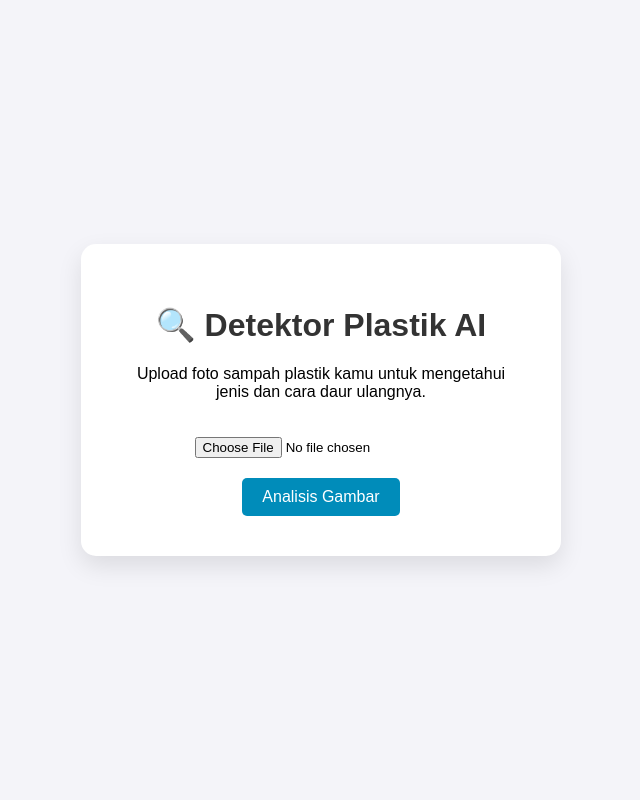
After one commit to anseldn/AIClassModel, a Flask app: template templates/main.html in a window 1280 px wide. The commit adds this page. Shown: the whole page, without its empty margins (319-959 px from the left). Run offline with Flask 3, Linux system fonts and the light colour scheme; the template is opened without the code that fills it, so the values that code supplies are empty.

Commit message:
ngati css gk semua di dalam file html jadi terpisah

```diff
--- /dev/null
+++ b/templates/main.css
@@ -0,0 +1,39 @@
+body {
+    font-family: sans-serif;
+    background-color: #f4f4f9;
+    display: flex;
+    justify-content: center;
+    align-items: center;
+    height: 100vh;
+    margin: 0;
+}
+
+.container {
+    background: white;
+    padding: 40px;
+    border-radius: 15px;
+    box-shadow: 0 10px 25px rgba(0,0,0,0.1);
+    text-align: center;
+    width: 400px; }
+
+h1 { color: #333;
+}
+
+input[type="file"] {
+    margin: 20px 0;
+}
+
+button {
+    background-color: #008CBA;
+    color: white;
+    border: none;
+    padding: 10px 20px;
+    border-radius: 5px;
+    cursor: pointer;
+    font-size: 16px;
+    transition: 0.3s;
+}
+
+button:hover {
+    background-color: #005f7f;
+}
--- /dev/null
+++ b/templates/main.html
@@ -0,0 +1,21 @@
+<!DOCTYPE html>
+<html lang="id">
+<head>
+    <meta charset="UTF-8">
+    <meta name="viewport" content="width=device-width, initial-scale=1.0">
+    <title>Cek Jenis Sampah Plastik</title>
+    <link rel="stylesheet" href="main.css">
+</head>
+<body>
+    <div class="container">
+        <h1>🔍 Detektor Plastik AI</h1>
+        <p>Upload foto sampah plastik kamu untuk mengetahui jenis dan cara daur ulangnya.</p>
+
+        <form method="POST" enctype="multipart/form-data">
+            <input type="file" name="file" accept="image/*" required>
+            <br>
+            <button type="submit">Analisis Gambar</button>
+        </form>
+    </div>
+</body>
+</html>
```
Also changed, not shown: templates/index.html (deleted, +0 -28 lines), templates/result.css (added, +68 -0 lines), templates/result.html (+3 -15 lines).
